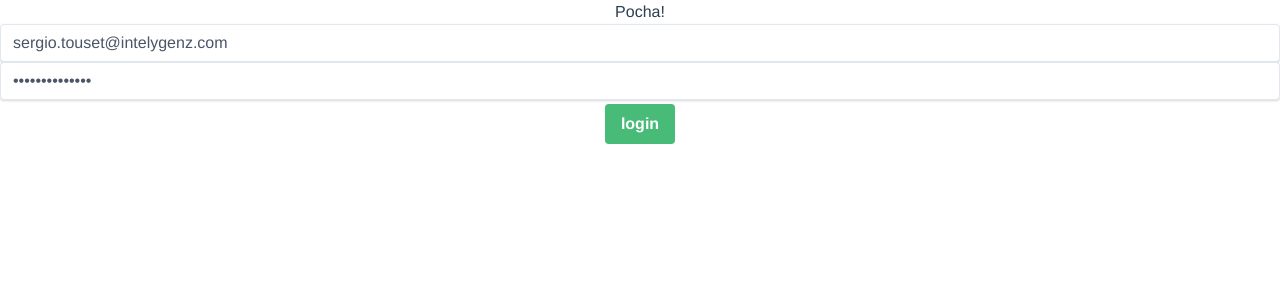
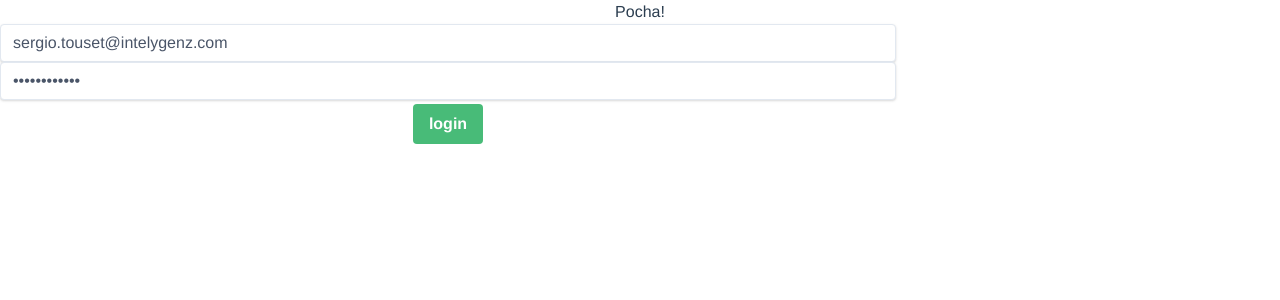
Before and after one commit to sergioIGZ/pocha, a Nuxt app: page /NxtLogin in a window 1280 px wide. Shown: the top 300 px of the page. Built offline with nearby package versions, Linux system fonts and the light colour scheme.

Commit message:
Test login

```diff
--- a/pages/NxtLogin.vue
+++ b/pages/NxtLogin.vue
@@ -1,5 +1,5 @@
 <template>
-  <div>
+  <div class="login-form">
     <input v-model="email" type="text" />
     <input v-model="password" type="password" />
     <button @click="doLogin">login</button>
@@ -14,27 +14,60 @@ export default {
   data() {
     return {
       email: 'sergio.touset@intelygenz.com',
-      password: 'Intelygenz.com'
+      password: 'Intelygenz01'
     }
   },
   methods: {
     doLogin() {
       axios
-        .post('https://app.nextinit.com/b/demoSergio/login', {
-          email: this.email,
-          pwd: this.password
-        })
+        .post(
+          'http://localhost:8080/b/demoSergio/login',
+          {
+            email: this.email,
+            pwd: this.password,
+            forwardFrom: true
+          },
+          {
+            headers: {
+              crossdomain: true
+              // ':authority': 'app.nextinit.com',
+              // 'sec-fetch-mode': 'cors'
+            }
+          }
+        )
         .then(response => {
           console.log('res', response)
+          // this.htmlLogin()
         })
         .catch(err => {
           console.log('err', err)
+          // this.htmlLogin()
         })
+    },
+    htmlLogin() {
+      // its a valid user, need to post a form
+      // document.location.href = "https://app.nextinit.com" + p_data.redirect;
+      let form =
+        '<form action="http://localhost:8080/b/sergioLocal/login" method="POST">'
+      form += '<input type="hidden" name="email" value="' + this.email + '">'
+      form += '<input type="hidden" name="pwd" value="' + this.password + '">'
+      form += '<input type="hidden" name="forwardFrom" value="true">'
+      form += '</form>'
+      document.querySelector('.login-form').innerHTML = form
+      // form.submit()
+      document.querySelector('form').submit()
+      // $(form).appendTo('body').submit();
     }
   }
 }
 </script>
 
-<!--<style scoped>-->
-<!--  -->
-<!--</style>-->
+<style scoped>
+.login-form {
+  width: 70%;
+  display: flex;
+  justify-content: center;
+  align-items: center;
+  flex-direction: column;
+}
+</style>
```
